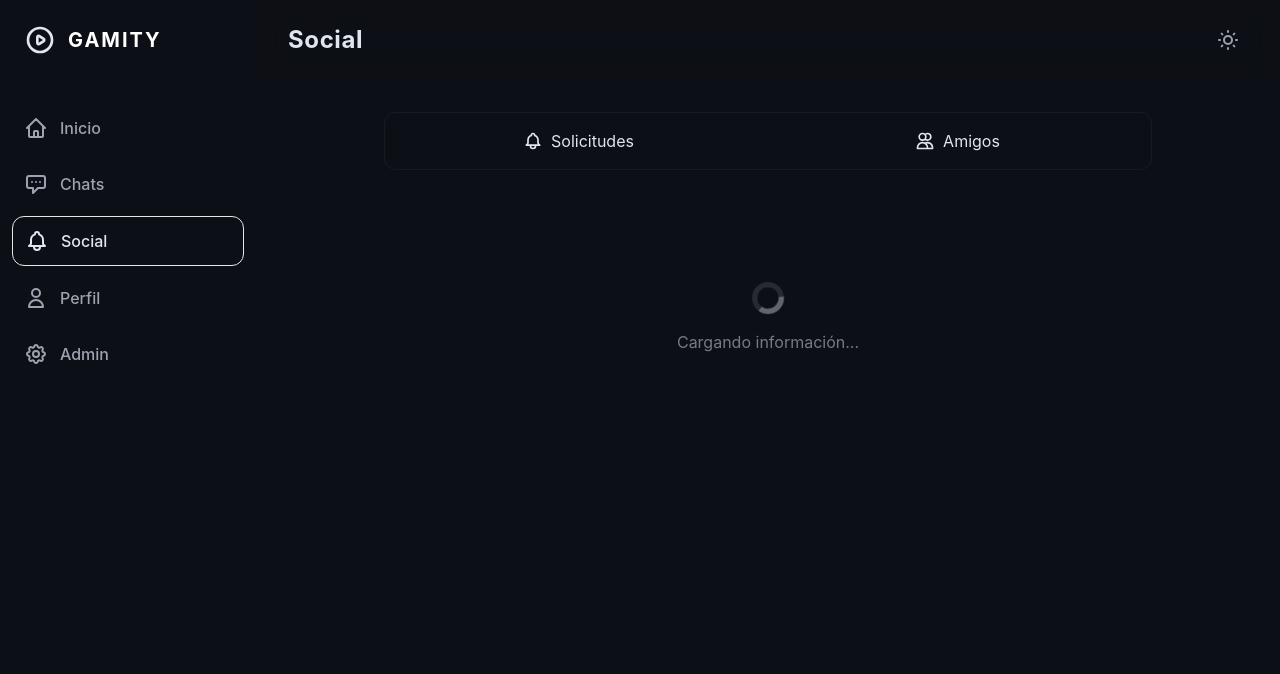
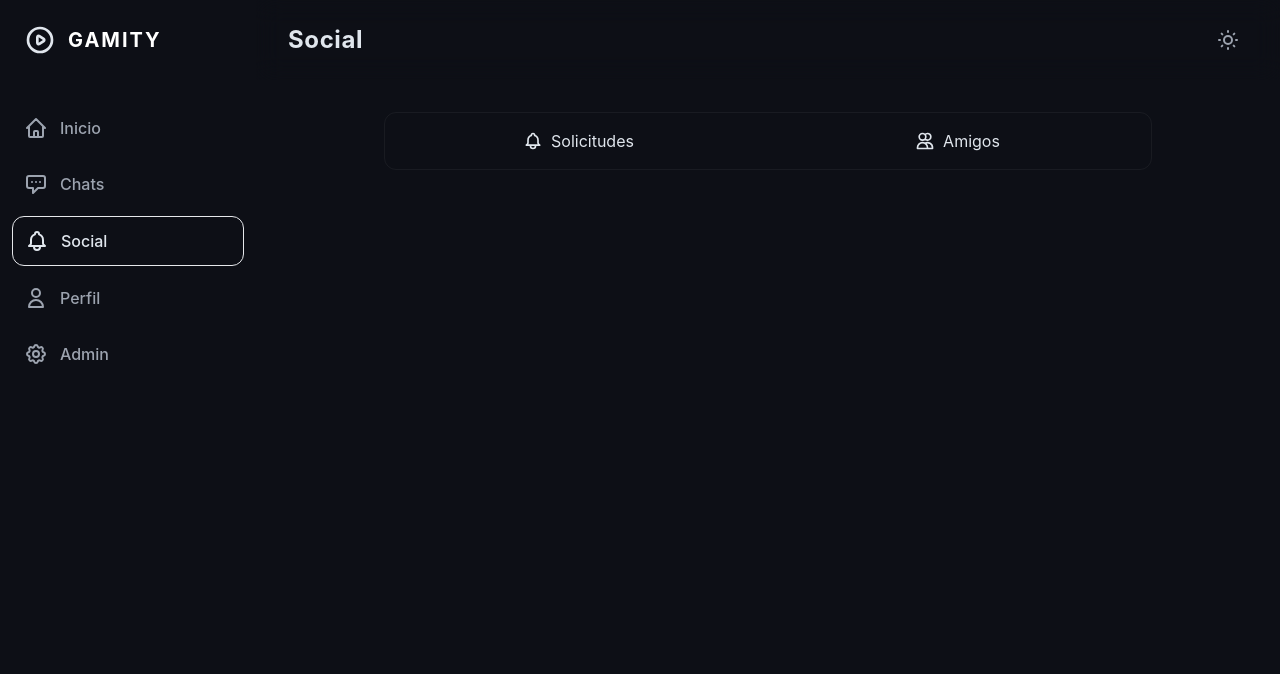
Before and after one commit to T2todoroki/GamityProject, a PHP site: page /social.php in a window 1280 px wide. Shown: the top 674 px of the page. Run offline with PHP 8.4, Linux system fonts and the light colour scheme; the visitor is signed in with stand-in values (Sample User, id 1); some libraries are stand-ins or nearby versions.

Commit message:
Revert "Siguiendo modificando la clase social php"
This reverts commit 1f2a4f5107ebb77911ca6c7c210d7603372f6a7b.

```diff
--- a/public/social.php
+++ b/public/social.php
@@ -84,28 +84,3 @@
                         Amigos
                     </button>
                 </div>
-
-                 <!-- Contenedores -->
-                <div id="contentRequests" class="space-y-4">
-                    <!-- Javascript inyectará las solicitudes aquí -->
-                    <div class="flex flex-col items-center justify-center py-20 opacity-50">
-                        <svg class="animate-spin h-8 w-8 text-gamityPurple mb-4" xmlns="http://www.w3.org/2000/svg" fill="none" viewBox="0 0 24 24"><circle class="opacity-25" cx="12" cy="12" r="10" stroke="currentColor" stroke-width="4"></circle><path class="opacity-75" fill="currentColor" d="M4 12a8 8 0 018-8V0C5.373 0 0 5.373 0 12h4zm2 5.291A7.962 7.962 0 014 12H0c0 3.042 1.135 5.824 3 7.938l3-2.647z"></path></svg>
-                        <p>Cargando información...</p>
-                    </div>
-                </div>
-
-                <div id="contentFriends" class="space-y-4 hidden">
-                    <!-- Javascript inyectará amigos aquí -->
-                </div>
-
-            </div>
-        </div>
-    </main>
-
-    <!-- Bottom Navigation Bar (Solo Móvil) -->
-    <nav class="fixed bottom-0 left-0 w-full z-50 bg-[#0a0a0b]/90 backdrop-blur-md border-t border-purple-500/20 md:hidden" style="padding-bottom: env(safe-area-inset-bottom, 12px)">
-        <div class="flex items-center justify-around h-16">
-            <a href="index.php" class="flex flex-col items-center gap-1 text-gray-400 hover:text-gamityPurple transition-colors">
-                <svg class="w-6 h-6" fill="none" stroke="currentColor" viewBox="0 0 24 24"><path stroke-linecap="round" stroke-linejoin="round" stroke-width="2" d="M3 12l2-2m0 0l7-7 7 7M5 10v10a1 1 0 001 1h3m10-11l2 2m-2-2v10a1 1 0 01-1 1h-3m-6 0a1 1 0 001-1v-4a1 1 0 011-1h2a1 1 0 011 1v4a1 1 0 001 1m-6 0h6"></path></svg>
-                <span class="text-[10px] font-medium">Inicio</span>
-            </a>
```
